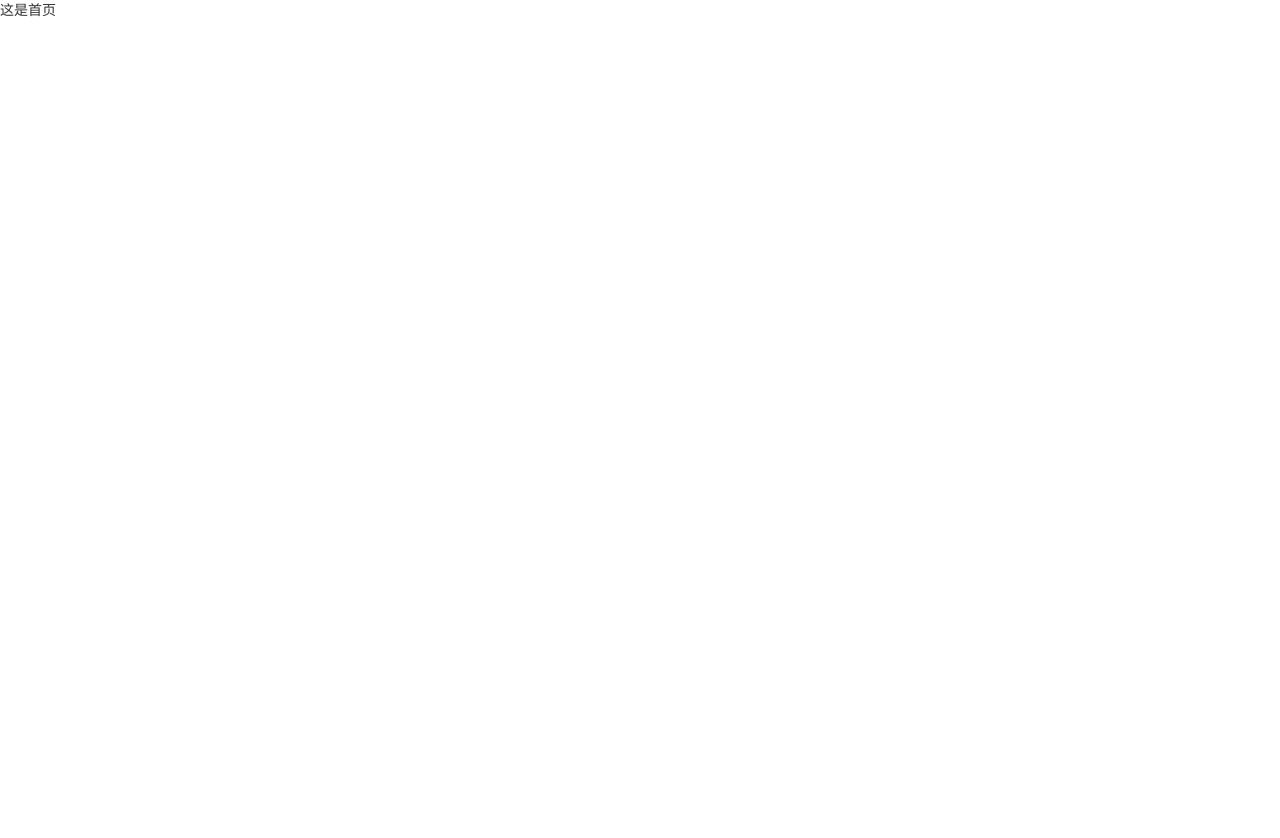
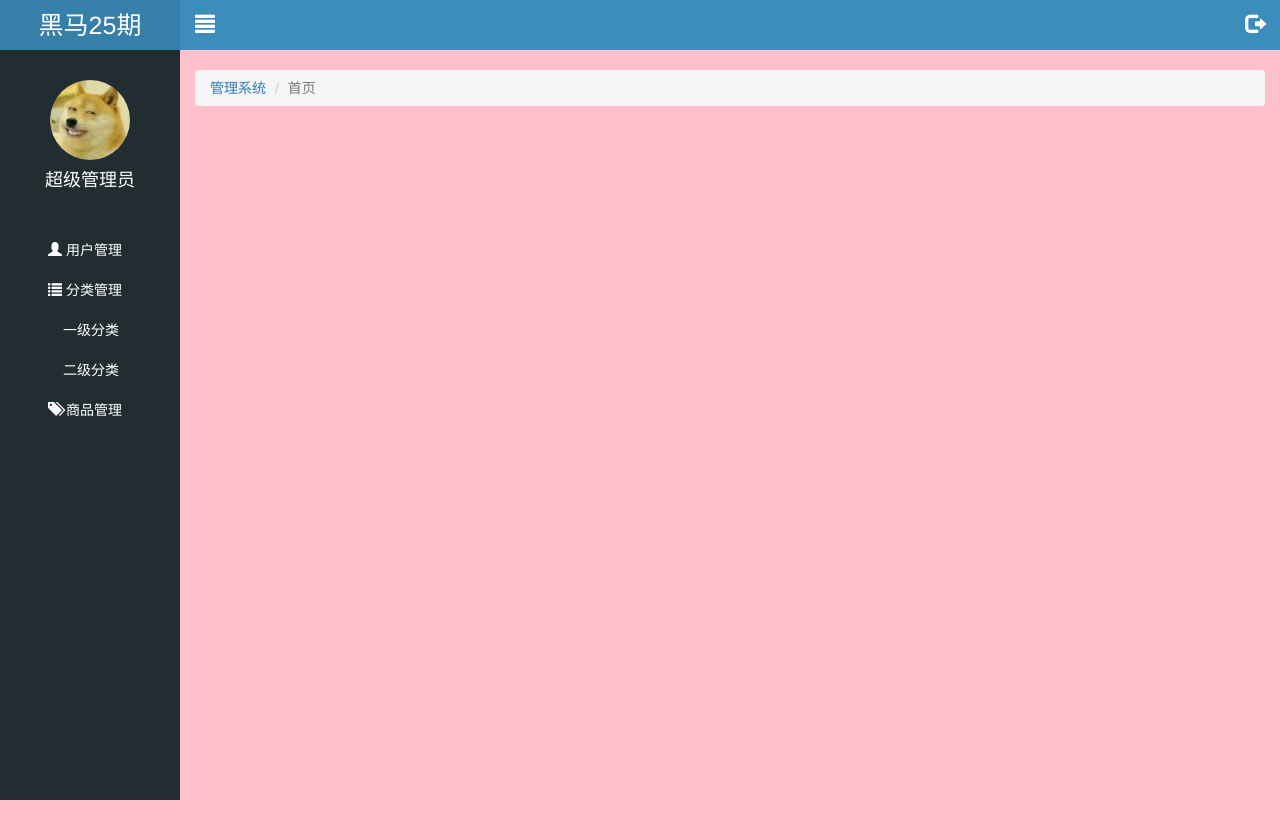
Before and after one commit to ajingbo/letao, a website: page public/back/index.html in a window 1280 px wide. Before the commit the page ends 800 px from the top, so only its background shows below. Drawn offline with Linux system fonts and the light colour scheme.

Commit message:
首页，静态公共部分完成

```diff
--- a/public/back/css/common.css
+++ b/public/back/css/common.css
@@ -29,3 +29,85 @@ ul {
 .mt_20 {
     margin-top: 20px;
 }
+
+/*侧边栏*/
+.lt_aside {
+    width: 180px;
+    height: 100%;
+    position: fixed;
+    left: 0;
+    top: 0;
+    background-color: #222D32;
+    z-index: 999;
+    transition: all 1s;
+}
+.lt_aside .brand {
+    width: 100%;
+    height: 50px;
+    line-height: 50px;
+    text-align: center;
+    font-size: 25px;
+    background-color: #367FA9;
+}
+.lt_aside .brand a {
+    color: #fff;
+}
+.lt_aside .user {
+    height: 180px;
+    padding-top: 30px;
+}
+.lt_aside .user img {
+    width: 80px;
+    height: 80px;
+    border-radius: 50%;
+    display: block;
+    margin:0 auto;
+}
+.lt_aside .user p {
+    height: 40px;
+    line-height: 40px;
+    font-size: 18px;
+    color: #fff;
+    text-align: center;
+}
+.lt_aside .nav a {
+    display: block;
+    width: 100%;
+    height: 40px;
+    line-height: 40px;
+    color: #fff;
+    padding-left: 45px;
+    border-left: 3px solid transparent;
+}
+.lt_aside .nav a.current {
+    background-color: #1D1F21;
+    border-left: 3px solid #069;
+}
+.lt_aside .nav .child a {
+    padding-left: 60px;
+}
+.lt_main {
+    height: 1000px;
+    background-color: pink;
+    padding-left: 180px;
+    padding-top: 50px;
+    transition: all 1s;
+}
+.lt_topbar {
+    width: 100%;
+    height: 50px;
+    background-color: #3C8DBC;
+    position: fixed;
+    left: 0;
+    top: 0;
+    padding-left: 180px;
+    transition: all 1s;
+}
+.lt_topbar a {
+    width: 50px;
+    height: 50px;
+    line-height: 50px;
+    text-align: center;
+    color: #fff;
+    font-size: 20px;
+}
--- a/public/back/index.html
+++ b/public/back/index.html
@@ -2,14 +2,72 @@
 <html lang="en">
 <head>
     <meta charset="UTF-8">
-    <title>Title</title>
+    <title>乐淘商城</title>
     <link rel="stylesheet" href="./lib/bootstrap/css/bootstrap.css">
     <link rel="stylesheet" href="./lib/bootstrap-validator/css/bootstrapValidator.min.css">
-    <link rel="stylesheet" href="./lib/nprogress.css">
+    <link rel="stylesheet" href="./lib/nprogress/nprogress.css">
     <link rel="stylesheet" href="./css/common.css">
 </head>
 <body>
-    <div>这是首页</div>
+    <!--左边侧边栏-->
+    <div class="lt_aside">
+        <!--标题-->
+        <div class="brand">
+            <a href="#">黑马25期</a>
+        </div>
+        <!--用户信息-->
+        <div class="user">
+            <img src="./images/02.jpg" alt="">
+            <p>超级管理员</p>
+        </div>
+        <!--导航-->
+        <div class="nav">
+            <ul>
+                <li>
+                    <a href="user.html">
+                        <i class="glyphicon glyphicon-user"></i>
+                        <span>用户管理</span>
+                    </a>
+                </li>
+                <li>
+                    <a href="javascript:;" class="category">
+                        <i class="glyphicon glyphicon-list"></i>
+                        <span>分类管理</span>
+                    </a>
+                    <div class="child">
+                        <a href="first.html">一级分类</a>
+                        <a href="second.html">二级分类</a>
+                    </div>
+                </li>
+                <li>
+                    <a href="product.html">
+                        <i class="glyphicon glyphicon-tags"></i>
+                        <span>商品管理</span>
+                    </a>
+                </li>
+            </ul>
+        </div>
+    </div>
+    <!--右侧主体部分-->
+    <div class="lt_main">
+        <!--头部topbar-->
+        <div class="lt_topbar">
+            <a href="#" class="pull-left icon_menu">
+                <i class="glyphicon glyphicon-align-justify"></i>
+            </a>
+            <a href="#" class="pull-right icon_logout">
+                <i class="glyphicon glyphicon-log-out"></i>
+            </a>
+        </div>
+        <!--流式布局容器 container-fluid  默认左右padding15px-->
+        <div class="container-fluid">
+            <!--路径导航 面包屑导航-->
+            <ol class="breadcrumb mt_20">
+                <li><a href="#">管理系统</a></li>
+                <li class="active">首页</li>
+            </ol>
+        </div>
+    </div>
 </body>
     <script src="./lib/jquery/jquery.min.js"></script>
     <script src="./lib/bootstrap/js/bootstrap.min.js"></script>
```
Also changed, not shown: public/back/images/02.jpg (added), public/back/images/default.png (added), public/back/images/none.png (added).
